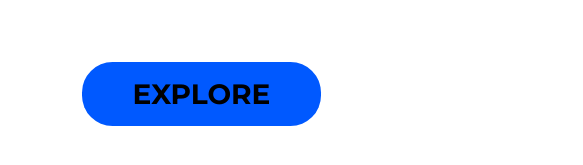
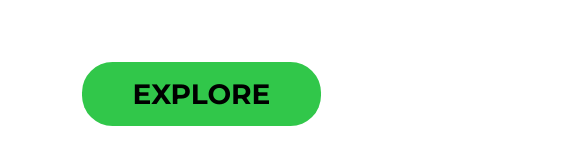
Before and after one commit to MaykRD/Projeto-simples, a plain HTML site: page index.html in a window 1280 px wide. Shown: the part 605-770 px from the top of the page, 697-1280 px from the left. Drawn offline with Linux system fonts and the light colour scheme.

Commit message:
nova alteração no background do buttton no conteudo principal

```diff
--- a/style.css
+++ b/style.css
@@ -80,7 +80,7 @@ p {
 }
 
 .texto button {
-    background: #0059ff;
+    background: #31c74a;
     border-radius: 20.5px;
     width: 239px;
     height: 64px;
```
